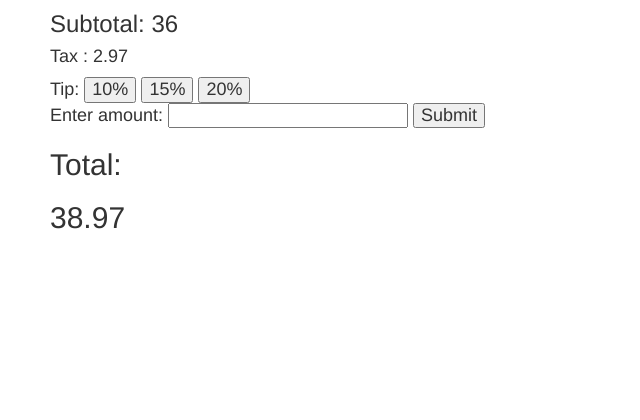
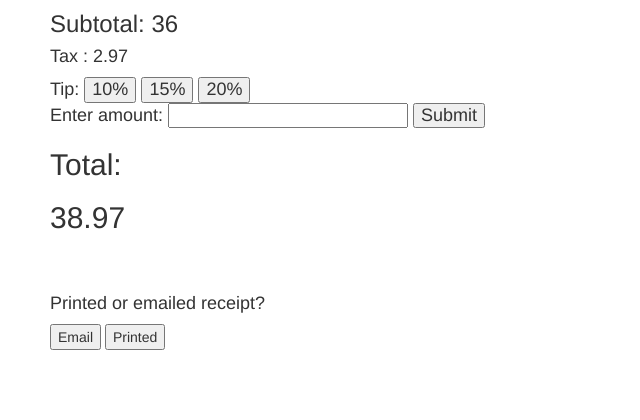
Before and after one commit to juliequiroz2013/csce4444, a Node server app: page /pay in a window 1280 px wide. Shown: the part 585-1005 px from the top of the page, without its empty margins (0-640 px from the left). Before the commit the page ends 814 px from the top, so only its background shows below. Run offline with Node 20, Linux system fonts and the light colour scheme; some libraries are stand-ins or nearby versions.

Commit message:
Games & Survey "submit"

```diff
--- a/pof/app.js
+++ b/pof/app.js
@@ -10,7 +10,8 @@ var games = require('./routes/games');
 var pay = require('./routes/pay');
 var survey = require('./routes/survey');
 var header  = require('./routes/header');
-var k_index = require('./routes/k_index')
+var k_index = require('./routes/k_index');
+var win = require('./routes/win');
 
 var app = express();
 
@@ -35,6 +36,7 @@ app.use('/pay', pay);
 app.use('/survey', survey);
 app.use('/header', header);
 app.use('/k_index', k_index);
+app.use('/win', win);
 
 // catch 404 and forward to error handler
 app.use(function(req, res, next) {
--- a/pof/public/javascripts/menu.js
+++ b/pof/public/javascripts/menu.js
@@ -68,3 +68,8 @@ function assist() {
         }
     });
 }
+
+function survey(){
+    document.getElementById("survey").innerHTML = "Thank you for taking our survey!"
+
+}
--- a/pof/views/pay.ejs
+++ b/pof/views/pay.ejs
@@ -52,10 +52,26 @@
         total = Number(tip) + total;
         document.getElementById("totaled").innerHTML = total.toFixed(2);
     }
+    function email(){
+        document.getElementById("receipt").innerHTML = '<form>Enter email:<input type=text> </input> <button onClick=emailed()>Submit</button></form>';
+    }
+    function emailed(){
+        document.getElementById("emailed").innerHTML = "Sent!";
+    }
+    function print(){
+        document.getElementById("receipt").innerHTML = "Printing...";
+    }
 </script>
 
 <script>total = total + tax;</script>
 <h2>Total: </h2>
 <h2 id = "totaled"><script> document.write(total.toFixed(2));</script></h2>
+<br><br>
+<h4>Printed or emailed receipt?</h4>
+<button onclick="email()">Email</button>
+<button onclick="print()">Printed</button>
+
+<h3 id = "receipt"></h3>
+<h3 id = "emailed"></h3>
 </body>
 </html>
--- a/pof/views/survey.ejs
+++ b/pof/views/survey.ejs
@@ -10,7 +10,7 @@
 
 <% include templates/header.ejs%>
 <h1><%= title %></h1>
-
+<div id="survey">
 <form>
     <h3>Rate your visit to Party of Four:</h3>
     <input type="radio" name="rate" value="1" checked>1
@@ -48,5 +48,8 @@
     <input type="radio" name="rate" value="yes" checked>yes
     <input type="radio" name="rate" value="no">no
 </form>
+
+<input type="button" value="Submit" onClick="survey()"/>
+</div>
 </body>
 </html>
```
Also changed, not shown: pof/routes/win.js (added, +11 -0 lines), pof/views/games.ejs (+10 -1 lines), pof/views/win.ejs (added, +36 -0 lines), pof/public/images/game_banner.jpg (added).
